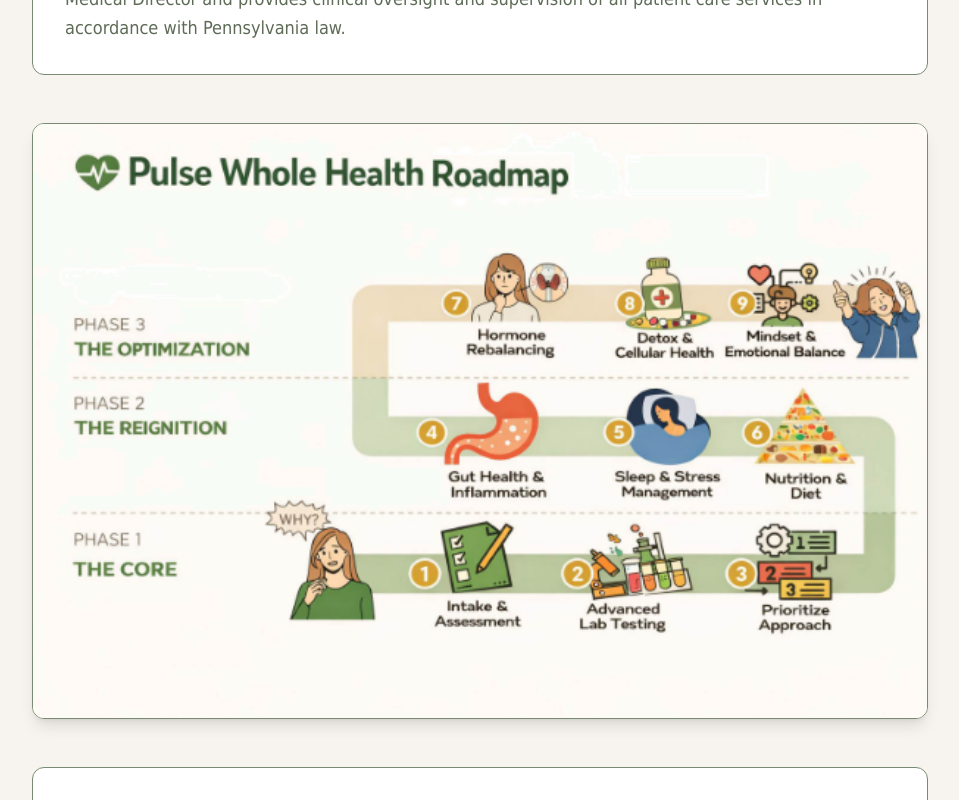
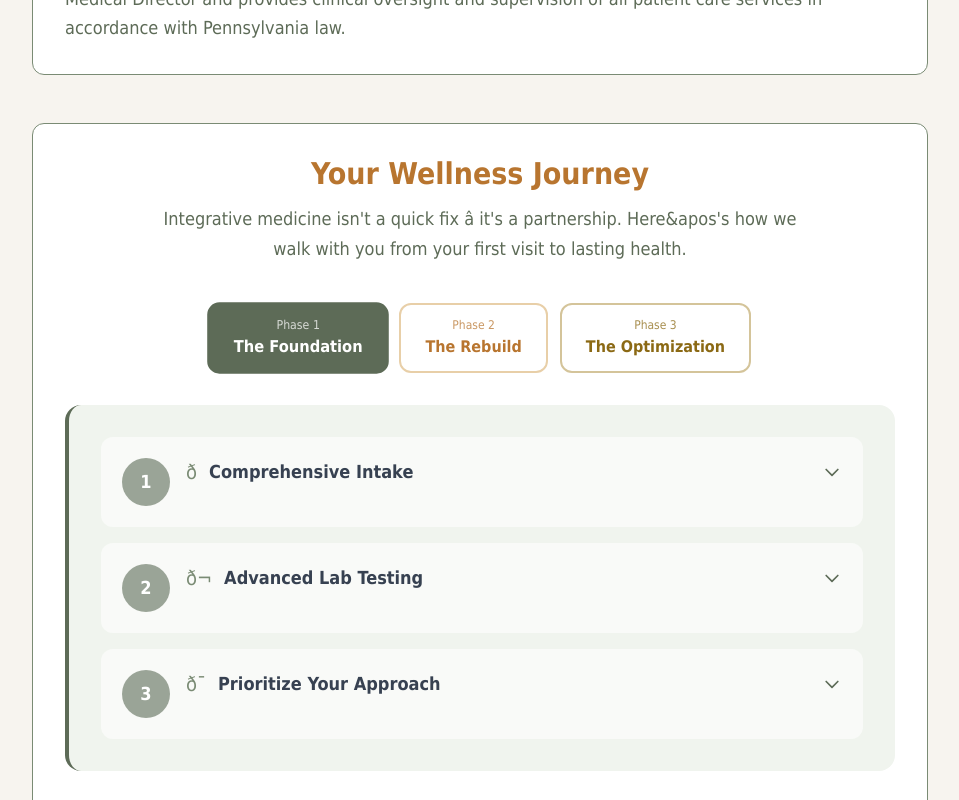
Before and after one commit to allyynorton/pulse-clinic, a Next.js app: page /About in a window 1280 px wide. Shown: the part 2320-3120 px from the top of the page, without its empty margins (160-1119 px from the left). Built offline with nearby package versions, Linux system fonts and the light colour scheme; no server answers.

Commit message:
Replace static roadmap image with interactive TreatmentJourney component

```diff
--- a/src/app/About/page.tsx
+++ b/src/app/About/page.tsx
@@ -3,6 +3,7 @@
 import Link from "next/link";
 import Image from "next/image";
 import { useContactPopup } from "@/components/Footer";
+import TreatmentJourney from "@/components/TreatmentJourney";
 
 export default function About() {
   const { openPopup } = useContactPopup();
@@ -73,17 +74,9 @@
               </div>
             </div>
 
-            {/* Pulse Whole Health Roadmap */}
-            <div className="mt-12 flex justify-center">
-              <div className="relative w-full max-w-4xl rounded-xl overflow-hidden border border-cream shadow-lg bg-white">
-                <Image
-                  src="/roadmap.png"
-                  alt="Pulse Whole Health Roadmap - The Core, The Reignition, and The Optimization phases"
-                  width={1200}
-                  height={800}
-                  className="w-full h-auto object-contain"
-                />
-              </div>
+            {/* Treatment Journey */}
+            <div className="mt-12 bg-white rounded-xl p-6 sm:p-8 border border-cream">
+              <TreatmentJourney />
             </div>
 
             {/* FAQs */}
```
